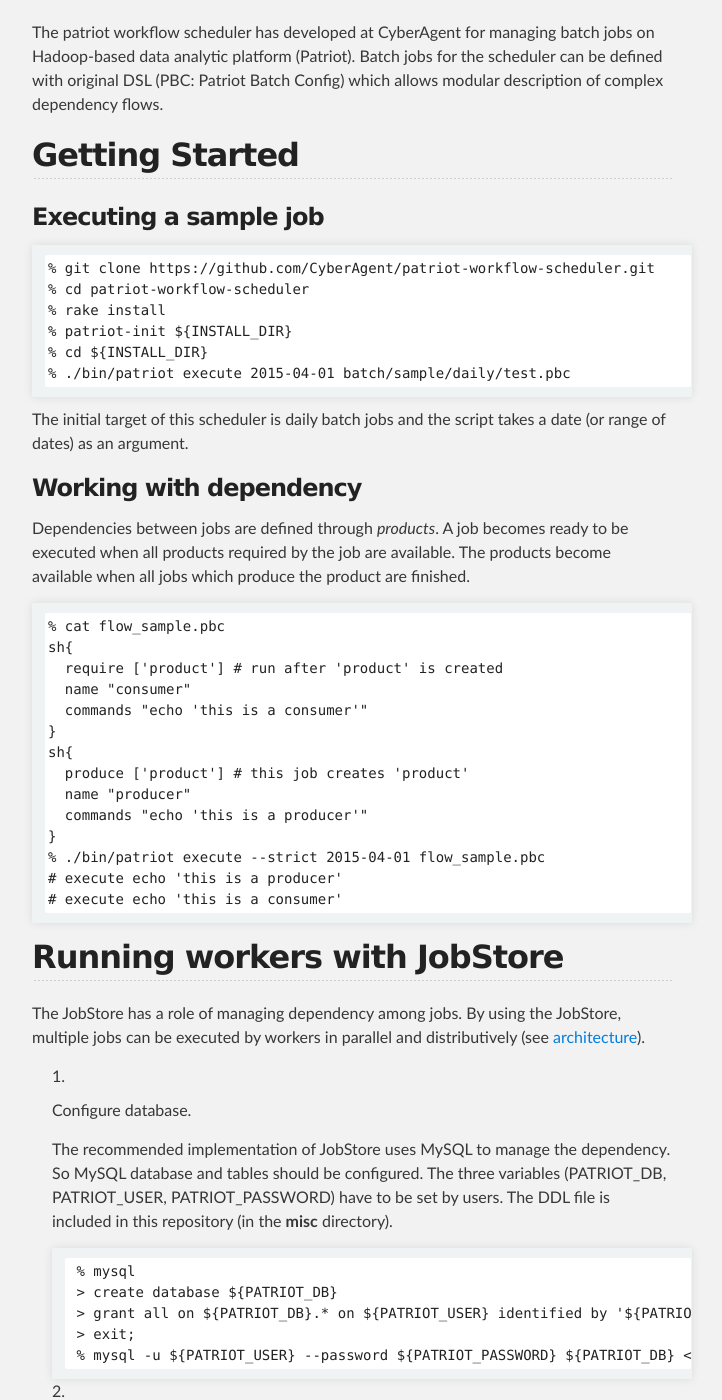
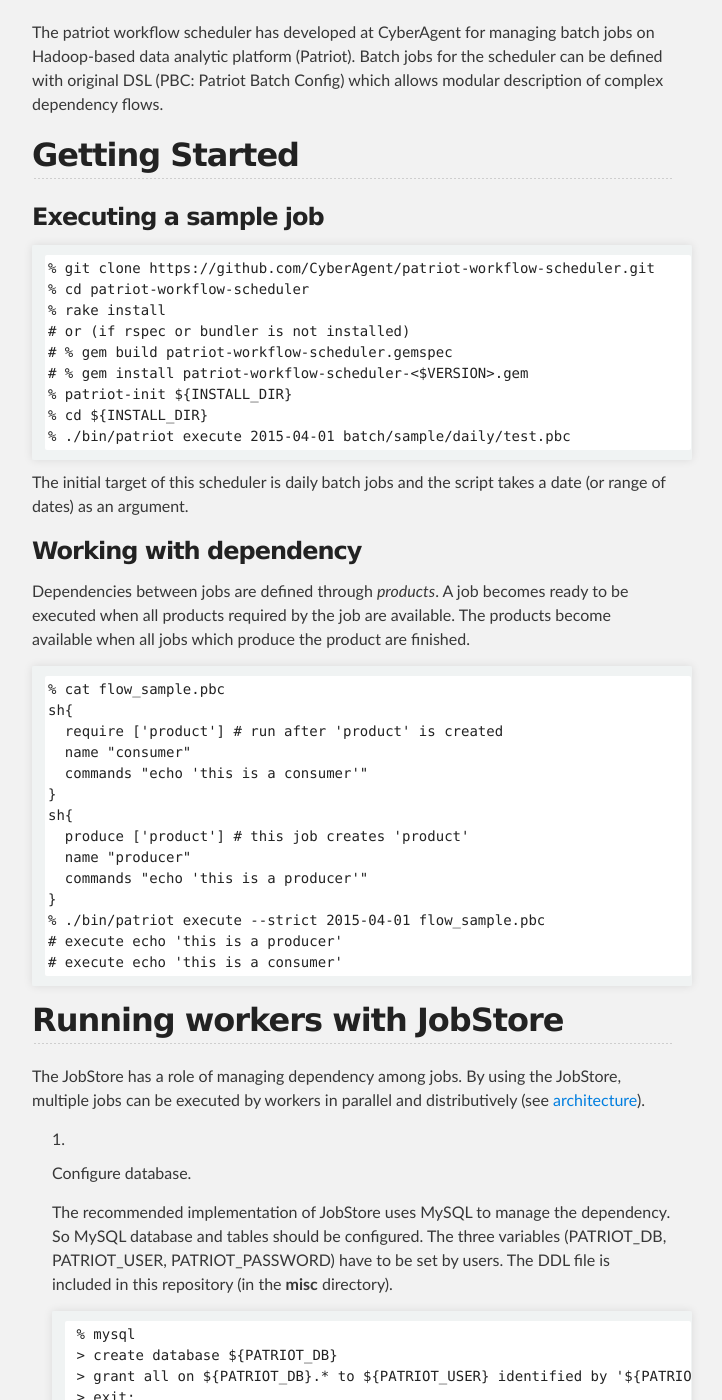
Before and after one commit to CyberAgent/patriot-workflow-scheduler, a Jekyll site: the page built from index.md, in a window 1280 px wide and 1400 px high, scrolled down 408 px. Shown: the whole window, without its empty margins (288-1010 px from the left). Built offline with Jekyll 4.4.1, drawn with Linux system fonts in a browser that asks for light colours; Markdown is read by kramdown in place of the engine named in the settings; some of the changed text lies outside the part shown.

Commit message:
fix grant statement

````diff
--- a/index.md
+++ b/index.md
@@ -15,6 +15,9 @@
 % git clone https://github.com/CyberAgent/patriot-workflow-scheduler.git
 % cd patriot-workflow-scheduler
 % rake install
+# or (if rspec or bundler is not installed)
+# % gem build patriot-workflow-scheduler.gemspec
+# % gem install patriot-workflow-scheduler-<$VERSION>.gem
 % patriot-init ${INSTALL_DIR}
 % cd ${INSTALL_DIR}
 % ./bin/patriot execute 2015-04-01 batch/sample/daily/test.pbc
@@ -59,7 +62,7 @@
     ```
     % mysql
     > create database ${PATRIOT_DB}
-    > grant all on ${PATRIOT_DB}.* on ${PATRIOT_USER} identified by '${PATRIOT_PASSWORD}'
+    > grant all on ${PATRIOT_DB}.* to ${PATRIOT_USER} identified by '${PATRIOT_PASSWORD}'
     > exit;
     % mysql -u ${PATRIOT_USER} --password ${PATRIOT_PASSWORD} ${PATRIOT_DB} <  misc/mysql.sql
     ```
````
